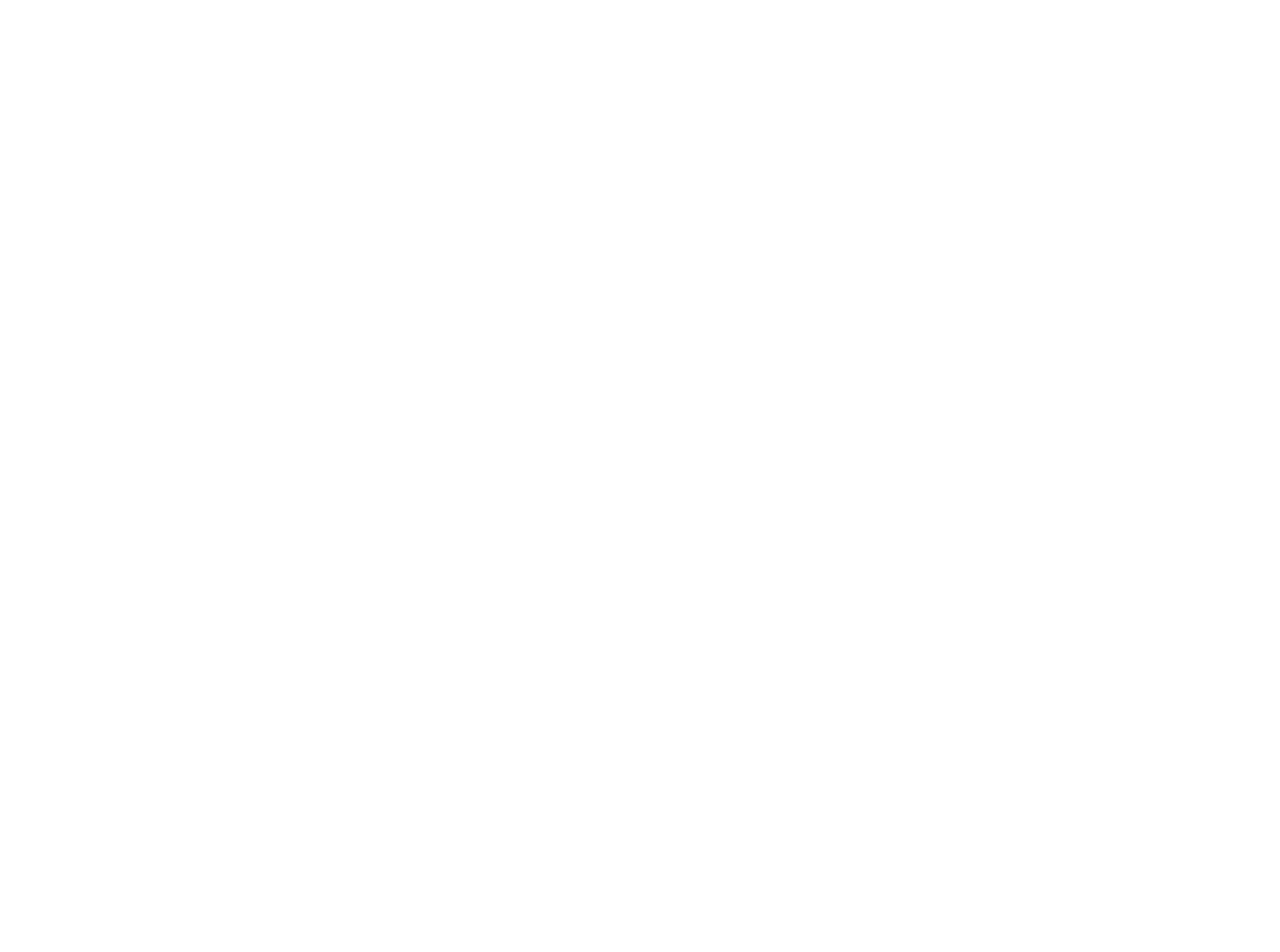
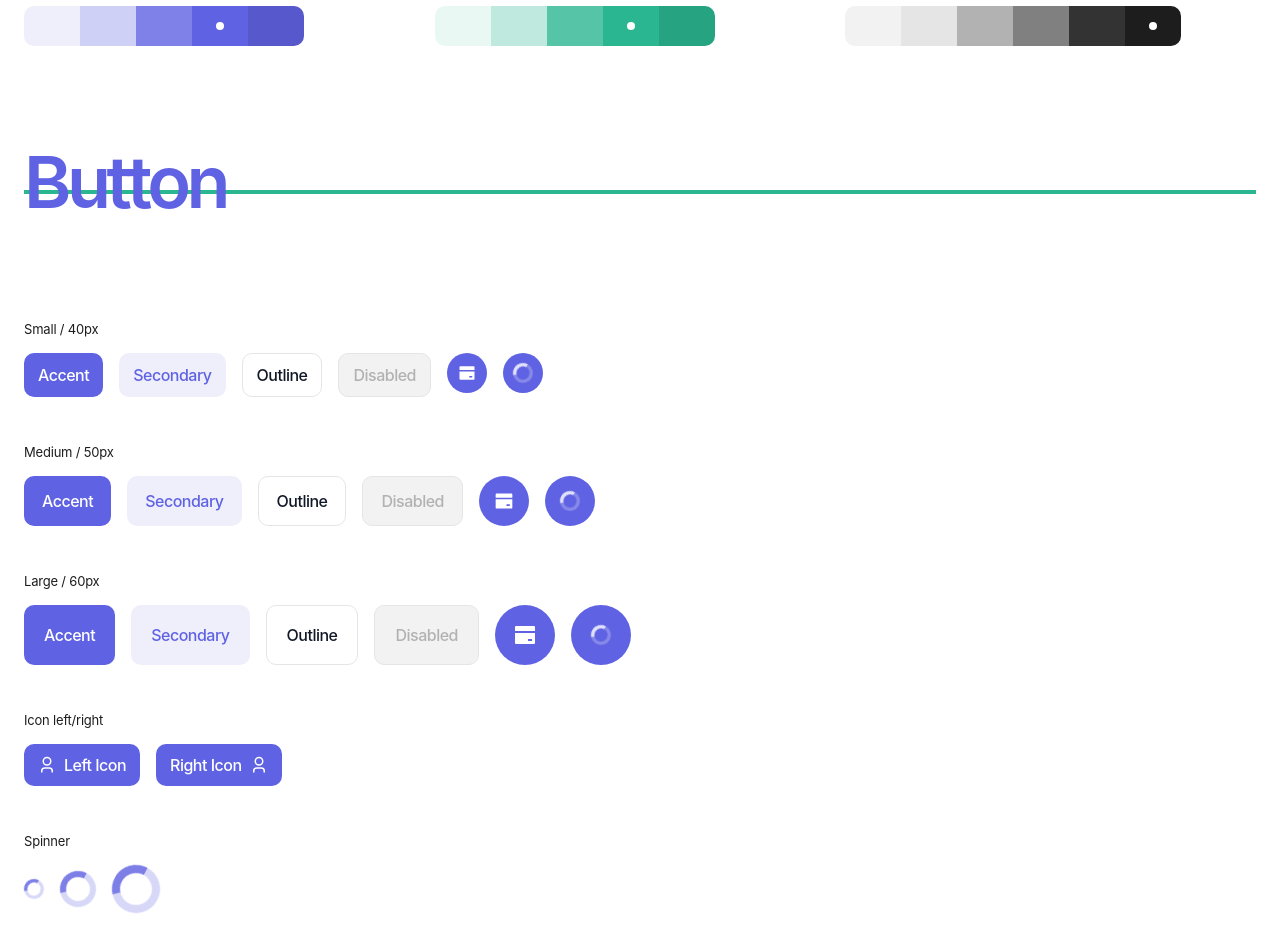
Before and after one commit to ZoubairDjebahDev/codersmonkeys, a Next.js app: page / in a window 1280 px wide. Shown: the part 2123-3075 px from the top of the page. Before the commit the page ends 1877 px from the top, so only its background shows below. Built offline with nearby package versions, Linux system fonts and the light colour scheme.

Commit message:
feature(button): tester le fonctionnement du composant [Button]

```diff
--- a/src/pages/index.tsx
+++ b/src/pages/index.tsx
@@ -2,7 +2,7 @@
 import Button from "@/ui/design-system/button/button";
 import { Spinner } from "@/ui/design-system/spinner/spinner";
 import Typography from "@/ui/design-system/typography/typography";
-import { RiUser3Line } from "react-icons/ri";
+import { RiUser3Line, RiBankCardFill } from "react-icons/ri";
 
 const Home = () => {
   return (
@@ -121,6 +121,127 @@
           </div>
         </div>
       </div>
+      <div className="p-6">
+        <Typography className="mt-12 -mb-8" variant="h1" theme="primary">
+          Colors
+        </Typography>
+        <hr className="border-secondary border-2 mb-32" />
+        <div className="grid grid-cols-3">
+          <div className="flex">
+            <div className="w-14 h-10 bg-primary-200 rounded-l"></div>
+            <div className="w-14 h-10 bg-primary-300"></div>
+            <div className="w-14 h-10 bg-primary-400"></div>
+            <div className="w-14 h-10 bg-primary flex justify-center items-center">
+              <div className="w-2 h-2 bg-white rounded-full"></div>
+            </div>
+            <div className="w-14 h-10 bg-primary-600 rounded-r"></div>
+          </div>
+          <div className="flex">
+            <div className="w-14 h-10 bg-secondary-200 rounded-l"></div>
+            <div className="w-14 h-10 bg-secondary-300"></div>
+            <div className="w-14 h-10 bg-secondary-400"></div>
+            <div className="w-14 h-10 bg-secondary flex justify-center items-center">
+              <div className="w-2 h-2 bg-white rounded-full"></div>
+            </div>
+            <div className="w-14 h-10 bg-secondary-600 rounded-r"></div>
+          </div>
+          <div className="flex">
+            <div className="w-14 h-10 bg-gray-400 rounded-l"></div>
+            <div className="w-14 h-10 bg-gray-500"></div>
+            <div className="w-14 h-10 bg-gray-600"></div>
+            <div className="w-14 h-10 bg-gray-700"></div>
+            <div className="w-14 h-10 bg-gray-800"></div>
+            <div className="w-14 h-10 bg-gray rounded-r  flex justify-center items-center">
+              <div className="w-2 h-2 bg-white rounded-full"></div>
+            </div>
+          </div>
+        </div>
+      </div>
+      <div className="p-6">
+        <Typography className="mt-12 -mb-8" variant="h1" theme="primary">
+          Button
+        </Typography>
+        <hr className="border-secondary border-2 mb-32" />
+        <div className="flex flex-col gap-12 mb-32">
+          <div className="flex flex-col gap-4">
+            <Typography variant="caption4">Small / 40px</Typography>
+            <div className="flex gap-4">
+              <Button size="small">Accent</Button>
+              <Button size="small" variant="secondary">
+                Secondary
+              </Button>
+              <Button size="small" variant="outline">
+                Outline
+              </Button>
+              <Button size="small" variant="disabled">
+                Disabled
+              </Button>
+              <Button
+                size="small"
+                variant="icon"
+                icon={{ icon: RiBankCardFill }}
+              ></Button>
+              <Button variant="icon" size="small" isLoading />
+            </div>
+          </div>
+          <div className="flex flex-col gap-4">
+            <Typography variant="caption4">Medium / 50px</Typography>
+            <div className="flex gap-4">
+              <Button>Accent</Button>
+              <Button variant="secondary">Secondary</Button>
+              <Button variant="outline">Outline</Button>
+              <Button variant="disabled">Disabled</Button>
+              <Button variant="icon" icon={{ icon: RiBankCardFill }}></Button>
+              <Button variant="icon" isLoading />
+            </div>
+          </div>
+          <div className="flex flex-col gap-4">
+            <Typography variant="caption4">Large / 60px</Typography>
+            <div className="flex gap-4">
+              <Button size="large">Accent</Button>
+              <Button size="large" variant="secondary">
+                Secondary
+              </Button>
+              <Button size="large" variant="outline">
+                Outline
+              </Button>
+              <Button size="large" variant="disabled">
+                Disabled
+              </Button>
+              <Button
+                size="large"
+                variant="icon"
+                icon={{ icon: RiBankCardFill }}
+              ></Button>
+              <Button variant="icon" size="large" isLoading />
+            </div>
+          </div>
+
+          <div className="flex flex-col gap-4">
+            <Typography variant="caption4">Icon left/right</Typography>
+            <div className="flex gap-4">
+              <Button
+                size="small"
+                icon={{ icon: RiUser3Line }}
+                iconPosition="left"
+              >
+                Left Icon
+              </Button>
+              <Button size="small" icon={{ icon: RiUser3Line }}>
+                Right Icon
+              </Button>
+            </div>
+          </div>
+          <div className="flex flex-col gap-4">
+            <Typography variant="caption4">Spinner</Typography>
+            <div className="flex items-center gap-4">
+              <Spinner size="small" />
+              <Spinner />
+              <Spinner size="large" />
+            </div>
+          </div>
+        </div>
+      </div>
     </>
   );
 };
```
Also changed, not shown: 1 other file (tests, documents, lock files or other folders).
